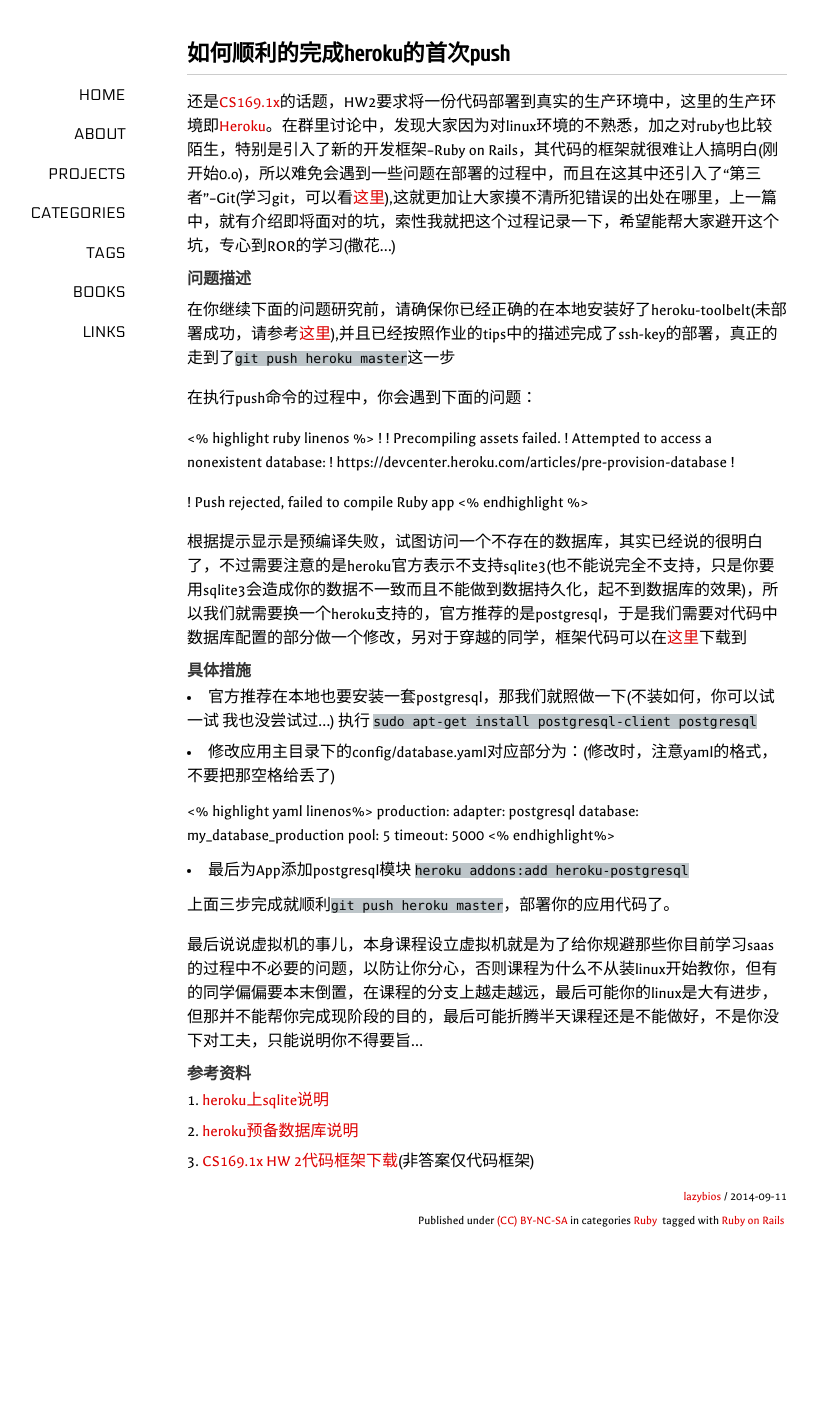
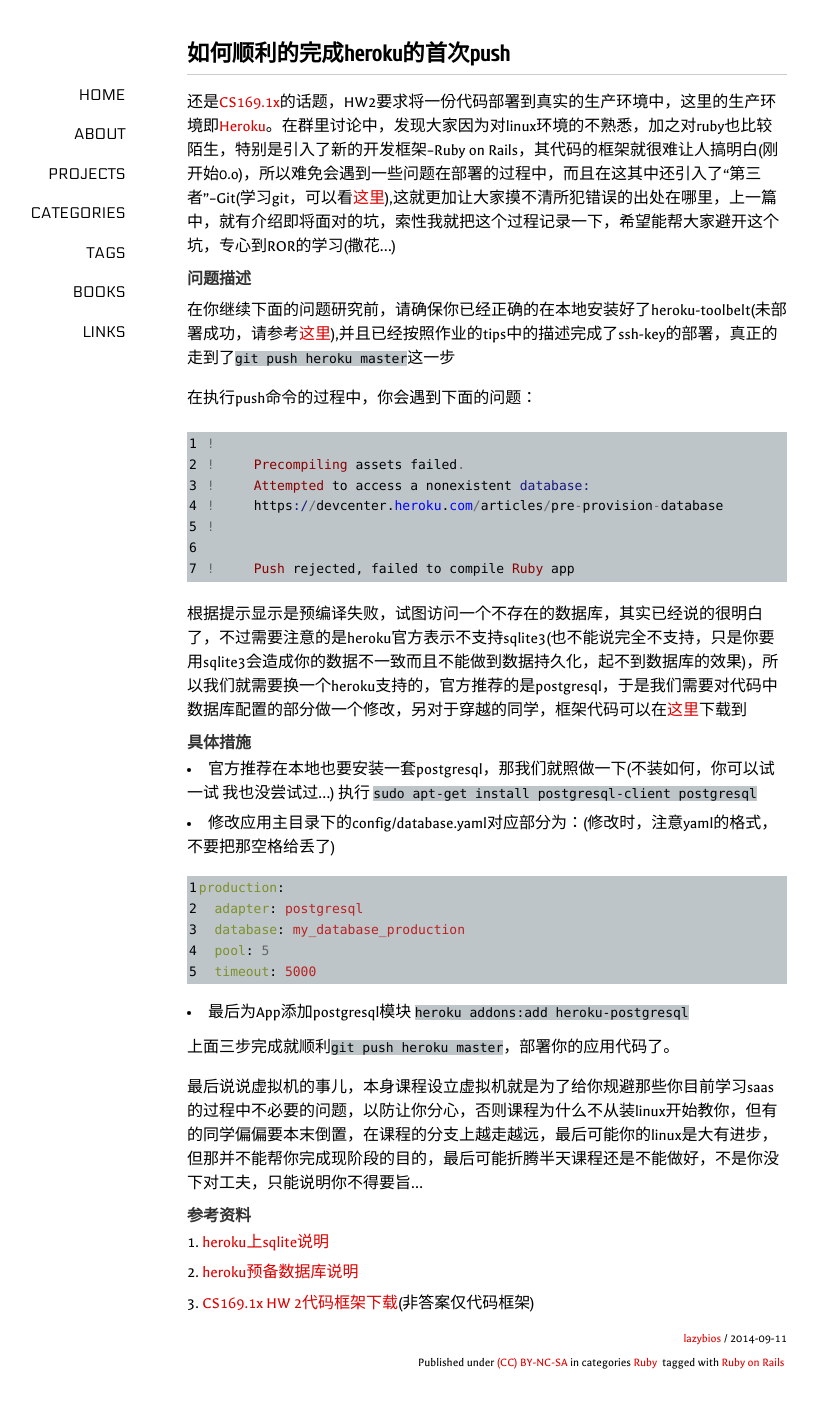
Before and after one commit to lazybios/lazybios.github.com, a Jekyll site: the page built from _posts/2014-09-11-how-to-push-your-code-on-heroku-smoothly.md, in a window 1280 px wide. Shown: the whole page, without its empty margins (153-971 px from the left). Built offline with Jekyll 4.4.1, drawn with Linux system fonts in a browser that asks for light colours; Markdown is read by kramdown in place of the engine named in the settings; comment, search, counter and statistics services are not loaded; before the commit the page ends 1261 px from its top, so only the background shows below that.

Commit message:
fixed artile formate

```diff
--- a/_posts/2014-09-11-how-to-push-your-code-on-heroku-smoothly.md
+++ b/_posts/2014-09-11-how-to-push-your-code-on-heroku-smoothly.md
@@ -15,7 +15,7 @@
 
 在执行push命令的过程中，你会遇到下面的问题：
 
-<% highlight ruby linenos %>
+{% highlight ruby linenos %}
  !
  !     Precompiling assets failed.
  !     Attempted to access a nonexistent database:
@@ -23,7 +23,7 @@
  !
 
  !     Push rejected, failed to compile Ruby app
-<% endhighlight %>
+{% endhighlight %}
 
 根据提示显示是预编译失败，试图访问一个不存在的数据库，其实已经说的很明白了，不过需要注意的是heroku官方表示不支持sqlite3(也不能说完全不支持，只是你要用sqlite3会造成你的数据不一致而且不能做到数据持久化，起不到数据库的效果)，所以我们就需要换一个heroku支持的，官方推荐的是postgresql，于是我们需要对代码中数据库配置的部分做一个修改，另对于穿越的同学，框架代码可以在[这里](http://www.xuetangx.com/c4x/UC_BerkeleyX/CS169_1x_1/asset/rails-intro.zip)下载到
 
@@ -31,13 +31,13 @@
 + 官方推荐在本地也要安装一套postgresql，那我们就照做一下(不装如何，你可以试一试 我也没尝试过...) 执行 `sudo apt-get install postgresql-client postgresql`
 + 修改应用主目录下的config/database.yaml对应部分为：(修改时，注意yaml的格式，不要把那空格给丢了)
 
-<% highlight yaml linenos%>
+{% highlight yaml linenos%}
 production:
   adapter: postgresql
   database: my_database_production
   pool: 5
   timeout: 5000
-<% endhighlight%>
+{% endhighlight%}
 
 + 最后为App添加postgresql模块 `heroku addons:add heroku-postgresql`
 
```
